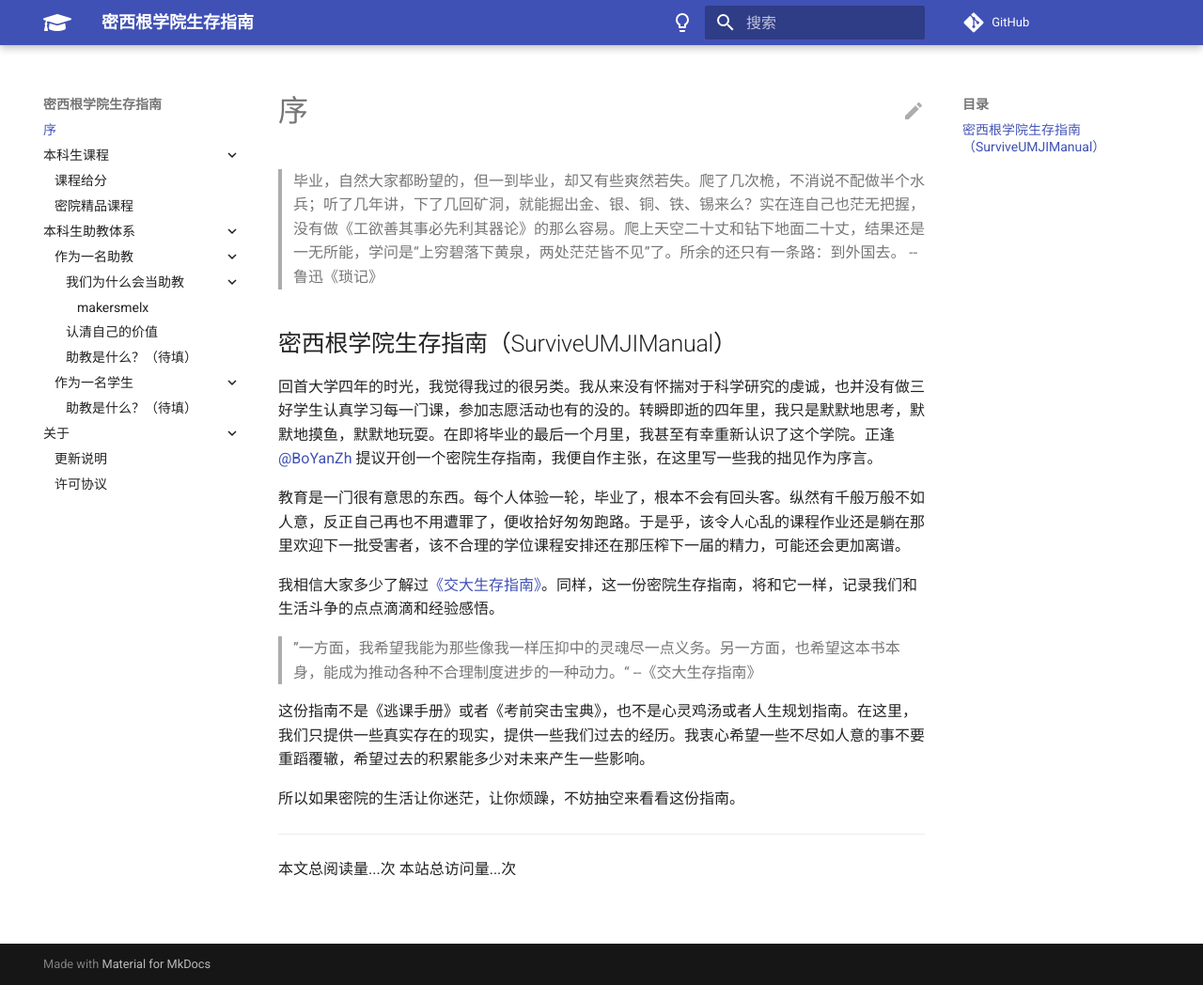
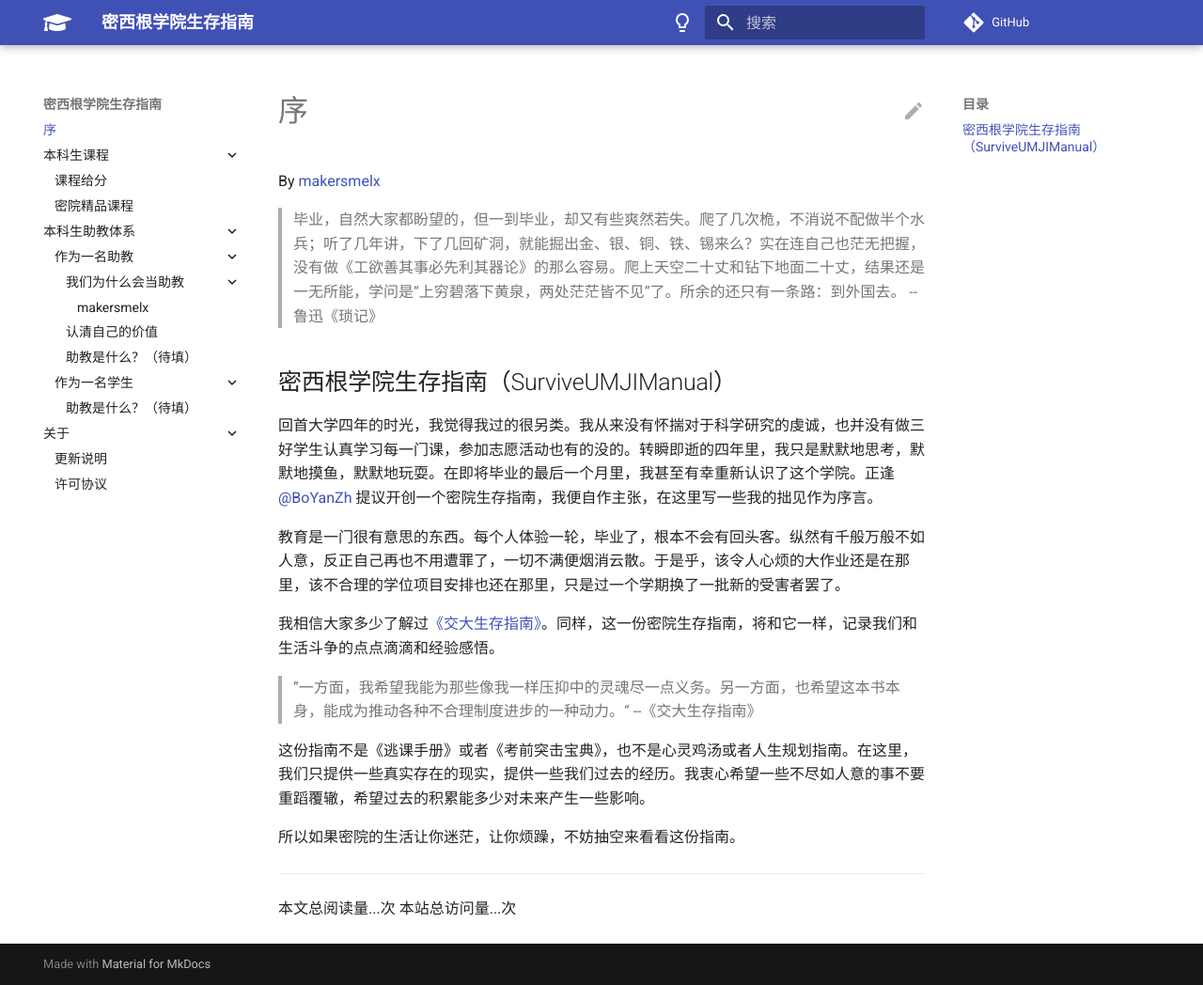
Before and after one commit to SurviveUMJI/SurviveUMJIManual, an MkDocs documentation site: the page built from docs/index.md, in a window 1280 px wide and 1048 px high. Shown: the whole window at 94% size. Built offline with MkDocs 1.6.1 and Material for MkDocs 9.7.7, drawn with Linux system fonts in a browser that asks for light colours; comment, search, counter and statistics services are not loaded.

Commit message:
doc(*): modify intro

```diff
--- a/docs/index.md
+++ b/docs/index.md
@@ -1,10 +1,12 @@
 # 序
+By [makersmelx](https://github.com/makersmelx)
+
 > 毕业，自然大家都盼望的，但一到毕业，却又有些爽然若失。爬了几次桅，不消说不配做半个水兵；听了几年讲，下了几回矿洞，就能掘出金、银、铜、铁、锡来么？实在连自己也茫无把握，没有做《工欲善其事必先利其器论》的那么容易。爬上天空二十丈和钻下地面二十丈，结果还是一无所能，学问是“上穷碧落下黄泉，两处茫茫皆不见”了。所余的还只有一条路：到外国去。 --鲁迅《琐记》
 
 ## 密西根学院生存指南（SurviveUMJIManual）
 回首大学四年的时光，我觉得我过的很另类。我从来没有怀揣对于科学研究的虔诚，也并没有做三好学生认真学习每一门课，参加志愿活动也有的没的。转瞬即逝的四年里，我只是默默地思考，默默地摸鱼，默默地玩耍。在即将毕业的最后一个月里，我甚至有幸重新认识了这个学院。正逢 [@BoYanZh](https://github.com/BoYanZh) 提议开创一个密院生存指南，我便自作主张，在这里写一些我的拙见作为序言。
 
-教育是一门很有意思的东西。每个人体验一轮，毕业了，根本不会有回头客。纵然有千般万般不如人意，反正自己再也不用遭罪了，便收拾好匆匆跑路。于是乎，该令人心乱的课程作业还是躺在那里欢迎下一批受害者，该不合理的学位课程安排还在那压榨下一届的精力，可能还会更加离谱。
+教育是一门很有意思的东西。每个人体验一轮，毕业了，根本不会有回头客。纵然有千般万般不如人意，反正自己再也不用遭罪了，一切不满便烟消云散。于是乎，该令人心烦的大作业还是在那里，该不合理的学位项目安排也还在那里，只是过一个学期换了一批新的受害者罢了。
 
 我相信大家多少了解过[《交大生存指南》](https://survivesjtu.gitbook.io/)。同样，这一份密院生存指南，将和它一样，记录我们和生活斗争的点点滴滴和经验感悟。
 > ”一方面，我希望我能为那些像我一样压抑中的灵魂尽一点义务。另一方面，也希望这本书本身，能成为推动各种不合理制度进步的一种动力。“ --《交大生存指南》
```
